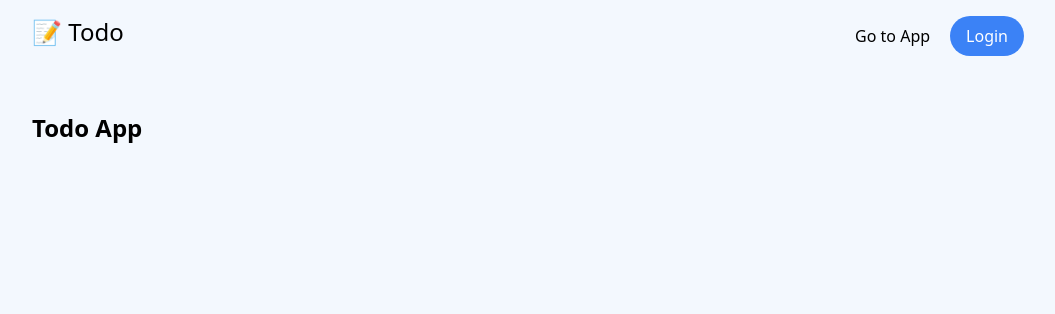
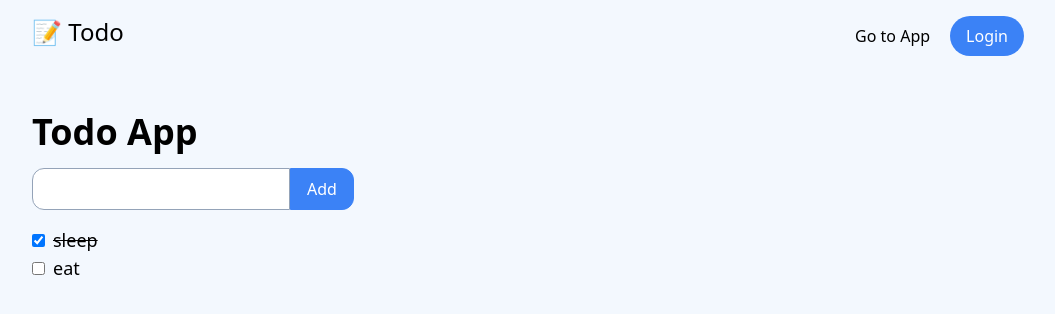
Before and after one commit to bazsup/todoapp-2024, a React (Vite) app: page /todos in a window 1280 px wide. Shown: the top 314 px of the page, without its empty margins (112-1167 px from the left). Built offline with nearby package versions, Linux system fonts and the light colour scheme.

Commit message:
add static ui for simple todo

```diff
--- a/src/components/Todos.tsx
+++ b/src/components/Todos.tsx
@@ -1,7 +1,25 @@
 function Todos() {
   return (
-    <div className="max-w-screen-lg mx-auto">
-      <h1 className="text-2xl font-bold">Todo App</h1>
+    <div className="max-w-screen-lg mx-auto flex flex-col gap-4">
+      <h1 className="text-4xl font-bold">Todo App</h1>
+      <div>
+        <input className="border box-content rounded-l-xl border-slate-400 py-2 px-4 w-56" />
+        <button className="border border-blue-500 rounded-r-xl bg-blue-500 text-white py-2 px-4">
+          Add
+        </button>
+      </div>
+      <div>
+        <ul>
+          <li>
+            <input type="checkbox" className="mr-2" checked />
+            <span className="text-lg line-through">sleep</span>
+          </li>
+          <li>
+            <input type="checkbox" className="mr-2" />
+            <span className="text-lg">eat</span>
+          </li>
+        </ul>
+      </div>
     </div>
   );
 }
```
